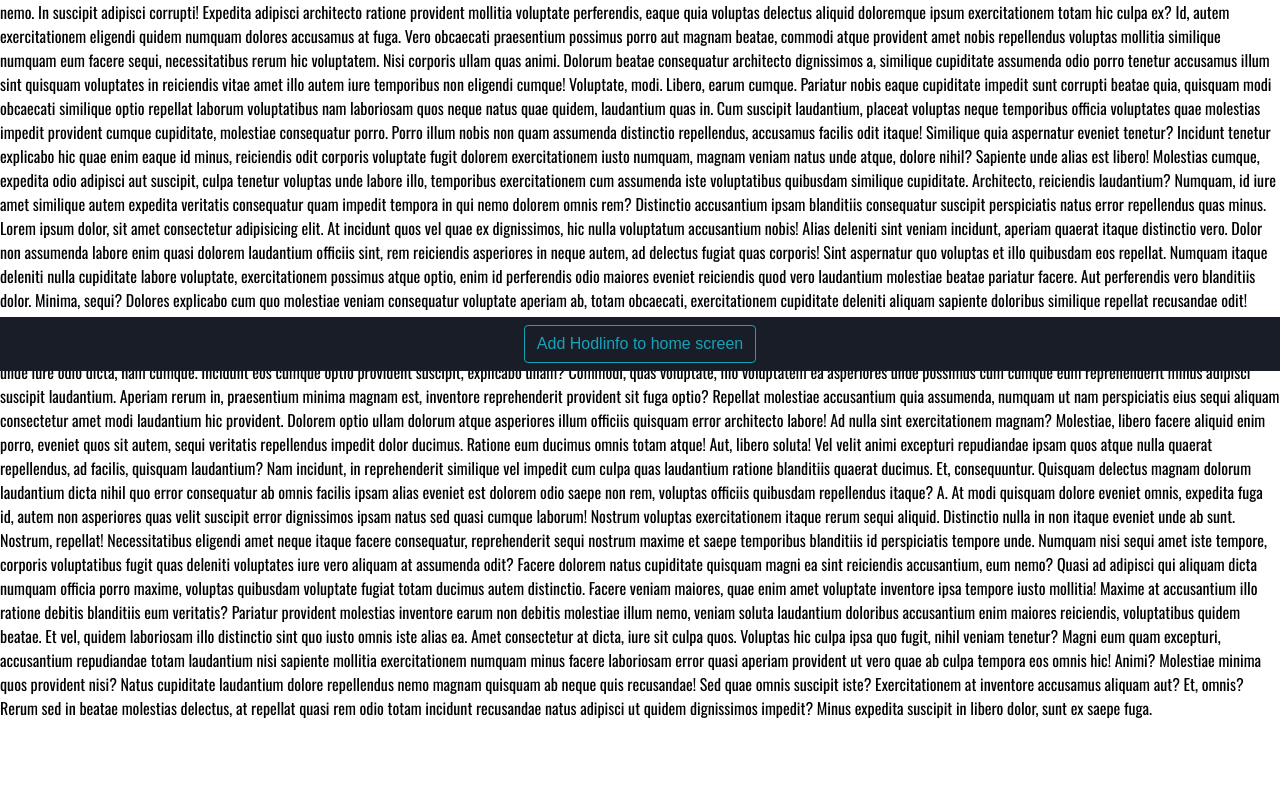
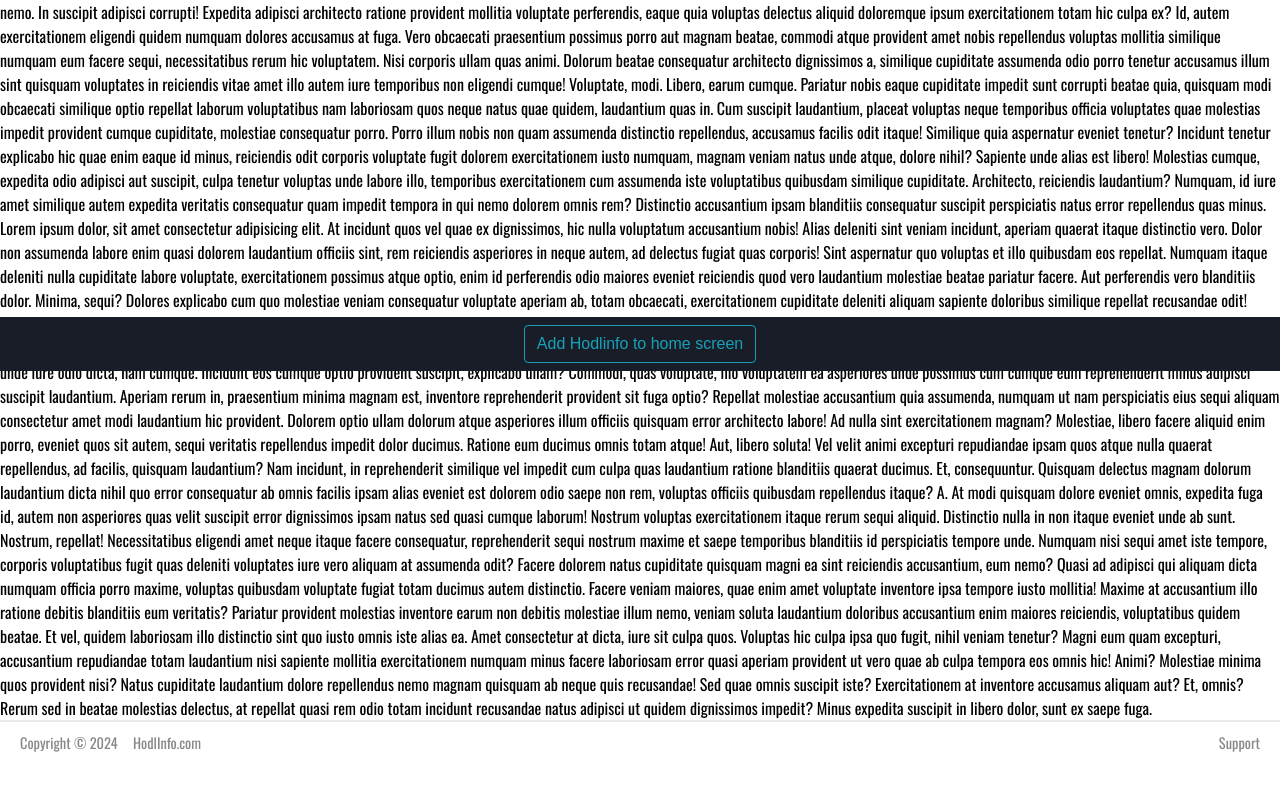
Before and after one commit to mehedihasanhrid1/quadbtech-dashboard, a plain HTML site: page frontend/index.html in a window 1280 px wide. Shown: the part 429-1220 px from the top of the page. Before the commit the page ends 1149 px from the top, so only its background shows below. Drawn offline with nearby package versions, Linux system fonts and the light colour scheme.

Commit message:
page footer added

```diff
--- a/frontend/index.html
+++ b/frontend/index.html
@@ -81,6 +81,16 @@
         Rerum sed in beatae molestias delectus, at repellat quasi rem odio totam incidunt recusandae natus adipisci ut quidem dignissimos impedit? Minus expedita suscipit in libero dolor, sunt ex saepe fuga.
       </div>
 
+    <footer>
+        <div>
+            <span>Copyright © 2024</span>
+            <span style="margin-left: 12px;">HodlInfo.com</span>
+        </div>
+        <div>
+            <a class="footer-url" href="mailto:support@hodlinfo.com">Support</a>
+        </div>
+    </footer>
+
     <div class="fixed-footer-container">
        <div class="fixed-footer">
         <button class="fixed-footer-button">Add Hodlinfo to home screen</button>
--- a/frontend/style.css
+++ b/frontend/style.css
@@ -3,6 +3,10 @@
     --text-color-light: #000000;
     --background-color-dark: #191D28;
     --text-color-dark: #ffffff;
+}
+
+html {
+    scroll-behavior: smooth;
 }
 
 body{
@@ -127,3 +131,24 @@
     background-color: #17a2b8;
     color: #ffffff;
 }
+
+footer{
+    padding: 10px 20px 0px 20px;
+    display: flex;
+    align-items: center;
+    justify-content: space-between;
+    margin-bottom: 64px;
+    border-top: 2px solid #EAEAEA;
+    font-size: 0.9rem;
+    color: #888686;
+}
+
+.dark-theme footer{
+    border-top: 2px solid #2E3241;
+}
+
+.footer-url{
+    text-decoration: none;
+    color: #888686;
+    cursor: pointer;
+}
```
